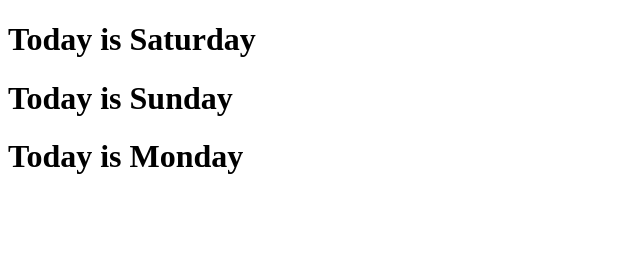
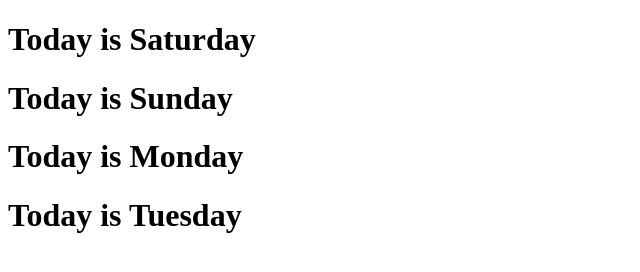
Before and after one commit to dev-smsumit/Git, a plain HTML site: page index.html in a window 1280 px wide. Shown: the whole page, without its empty margins (0-640 px from the left). Drawn offline with Linux system fonts and the light colour scheme.

Commit message:
tuesday commit

```diff
--- a/index.html
+++ b/index.html
@@ -9,5 +9,6 @@
     <h1>Today is Saturday</h1>
     <h1>Today is Sunday</h1>
     <h1>Today is Monday</h1>
+    <h1>Today is Tuesday</h1>
 </body>
 </html>
```
